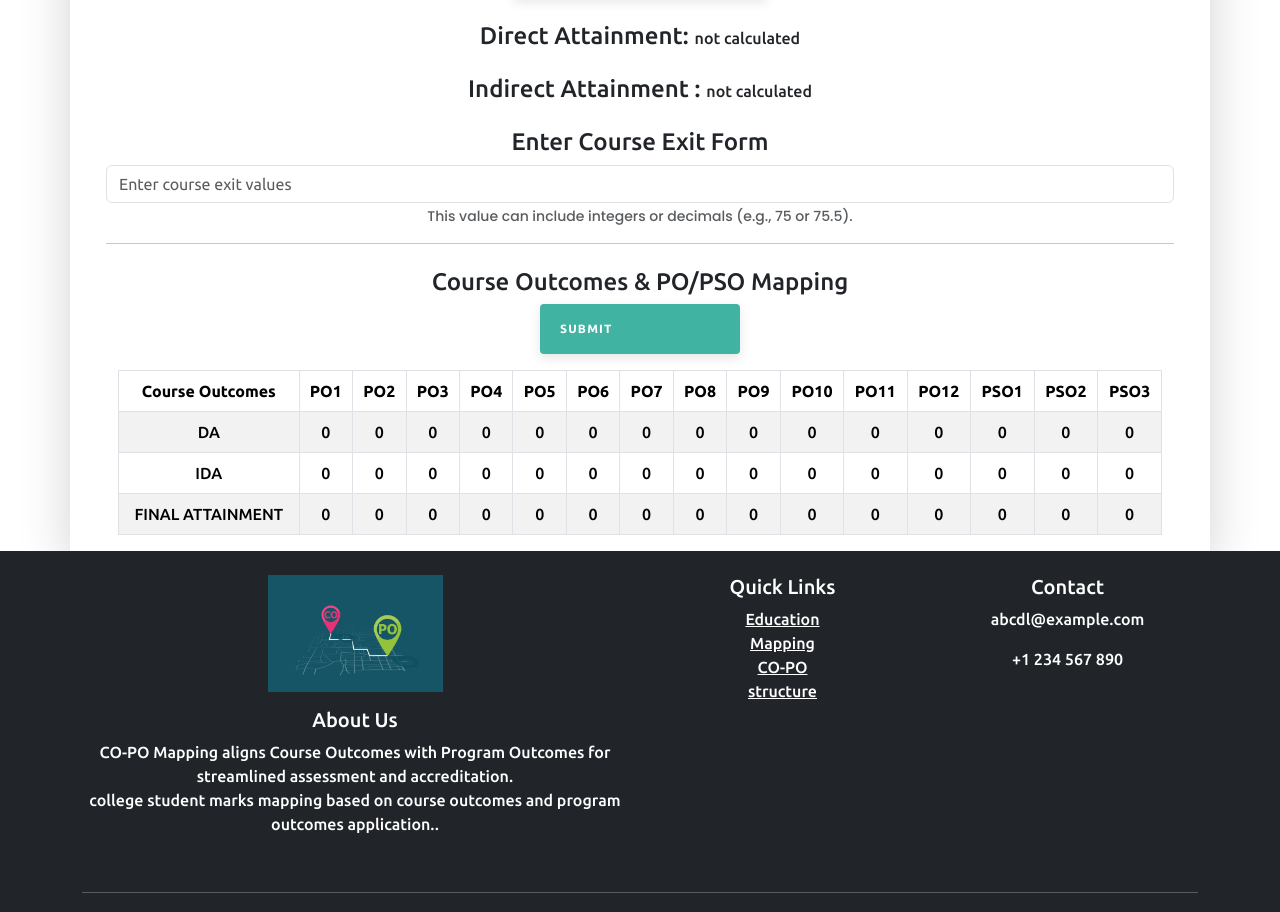
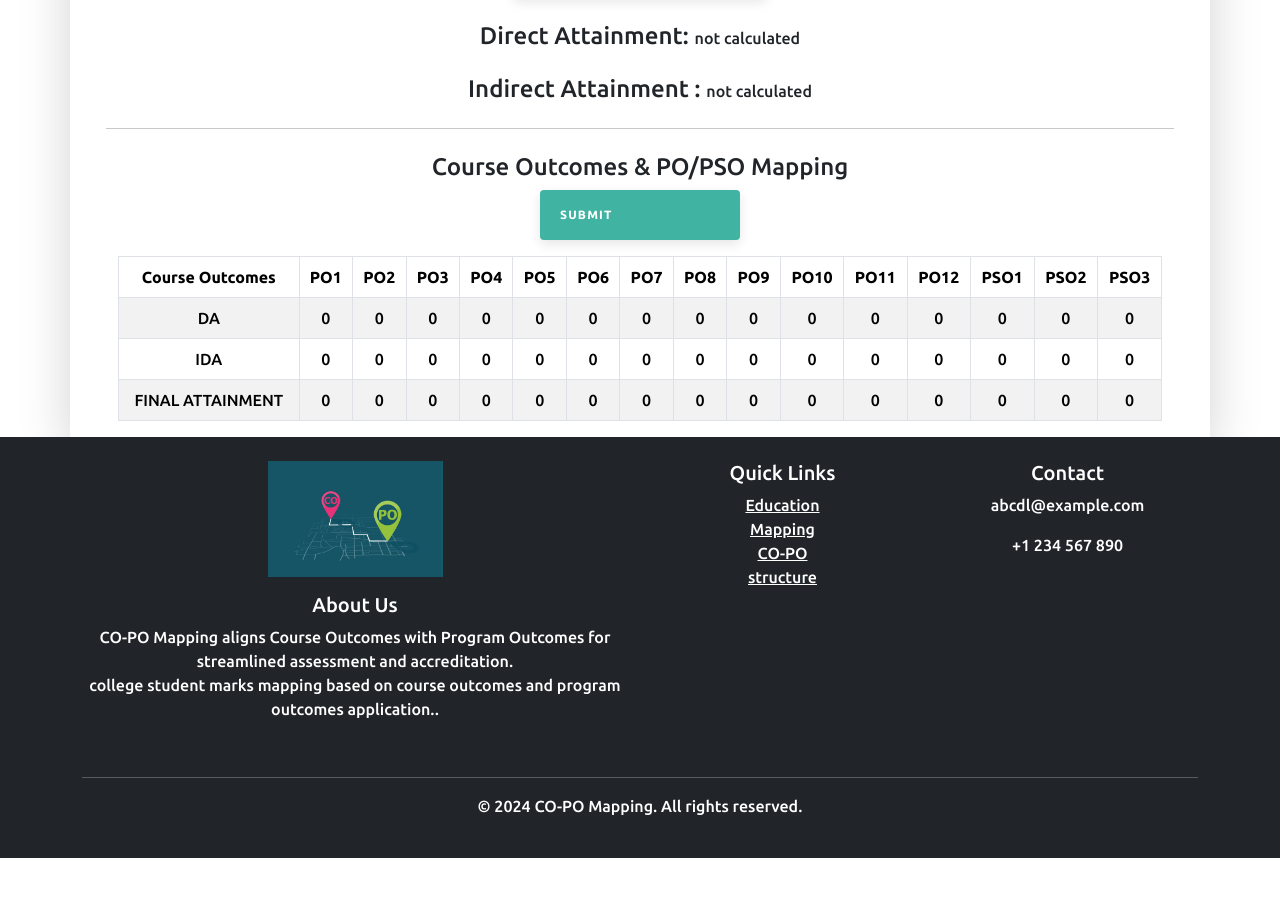
Before and after one commit to Nitesh1404/CO_PO_MAPPING, a React (Create React App) app in the folder frontend/: page /generate-mapping in a window 1280 px wide. Shown: the part 2483-3395 px from the top of the page. After the commit the page ends 3341 px from the top, so only its background shows below. Built offline with nearby package versions, Linux system fonts and the light colour scheme.

Commit message:
IDirect solve

```diff
--- a/frontend/src/components/generatemapping/GenerateMapping.js
+++ b/frontend/src/components/generatemapping/GenerateMapping.js
@@ -24,7 +24,7 @@ const GenerateMapping = () => {
 	// const [inputValue, setInputValue] = useState('');
 
 	const [targetValue, setTargetValue] = useState("");
-	const [targetValues, setTarget] = useState('');
+	// const [targetValues, setTarget] = useState('');
 	const [eseStats, setEseStats] = useState({ attempted: 0, scoredAbove: 0 });
 	const [eseAttainmentLevels, setEseAttainmentLevels] = useState({});
 	const [attemptedCounts, setAttemptedCounts] = useState({
@@ -259,14 +259,14 @@ const GenerateMapping = () => {
 		}
 	};
 
-	const handleTargetValueChanges = (event) => {
-		const value = event.target.value;
+	// const handleTargetValueChanges = (event) => {
+	// 	const value = event.target.value;
 
-		// Allow only numbers (integers or decimals)
-		if (/^\d*\.?\d*$/.test(value)) {
-			setTarget(value);
-		}
-	}
+	// 	// Allow only numbers (integers or decimals)
+	// 	if (/^\d*\.?\d*$/.test(value)) {
+	// 		setTarget(value);
+	// 	}
+	// }
 
 	const avarageDAAttainment = () => {
 		let sum = 0;
@@ -568,20 +568,6 @@ const GenerateMapping = () => {
 								</h4>
 							</div>
 
-							<div className="mt-4">
-								<h4>Enter Course Exit Form</h4>
-								<input
-									type="text"
-									className="form-control"
-									placeholder="Enter course exit values"
-									value={targetValues}
-									onChange={handleTargetValueChanges}
-								/>
-								<small className="form-text text-muted custom-font">
-									This value can include integers or decimals (e.g., 75 or 75.5).
-								</small>
-							</div>
-
 						</div>
 					</div >
 
```
